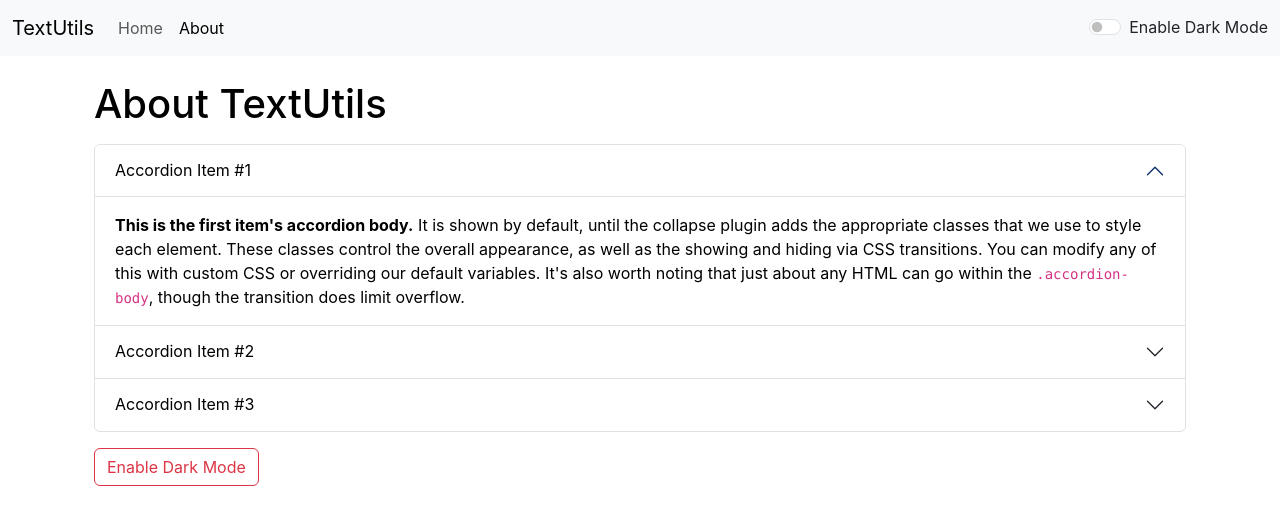
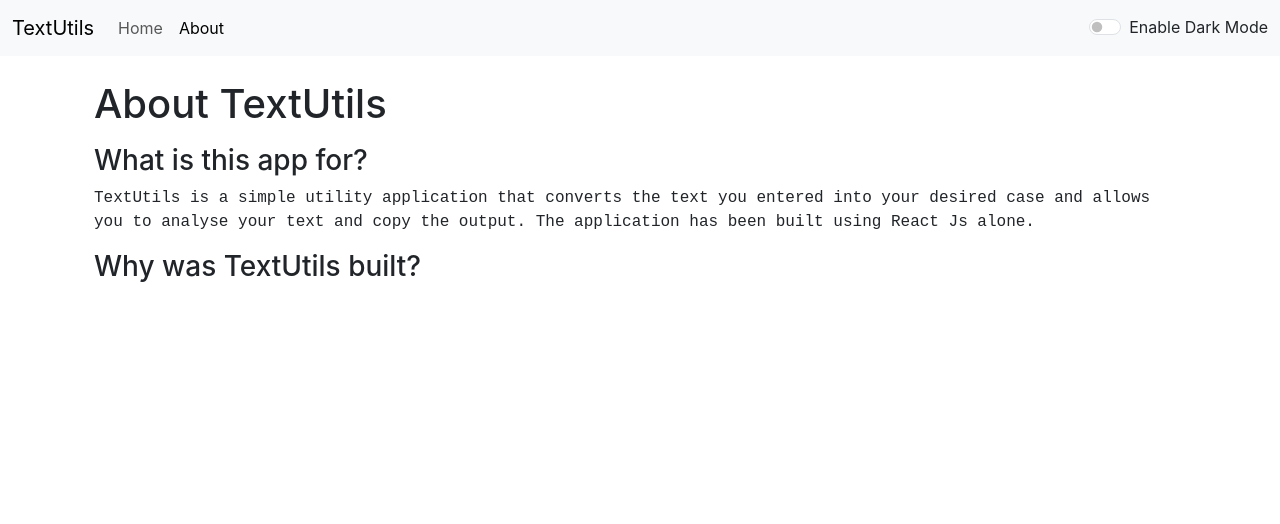
Before and after one commit to anniechakraborty/textutils, a React (Create React App) app: page /about in a window 1280 px wide. Shown: the top 524 px of the page. Built offline with nearby package versions, Linux system fonts and the light colour scheme.

Commit message:
fixed about page design and fonts on homepage

```diff
--- a/src/App.css
+++ b/src/App.css
@@ -5,3 +5,11 @@
   align-items: center;
   margin-bottom: 1em;
 }
+
+.text-summary > p, .text-summary > ul > li{
+  font-family: 'Courier New', Courier, monospace;
+}
+
+.about-textutils > p{
+  font-family: 'Courier New', Courier, monospace;
+}
--- a/src/components/About.js
+++ b/src/components/About.js
@@ -1,71 +1,13 @@
 import React, { useState } from 'react'
 
-export default function About() {
-    const [myStyle, setMyStyle] = useState({
-        color : 'black',
-        backgroundColor : 'white'
-    });
-    const [btnText, setBtnText] = useState("Enable Dark Mode");
-
-    const toggleStyles = () => {
-        if(myStyle.color === 'black') {
-            setMyStyle({
-                color : 'white',
-                backgroundColor : 'black'
-            })
-            setBtnText("Enable Light Mode");
-        }
-        else{
-            setMyStyle({
-                color : 'black',
-                backgroundColor : 'white'
-            })
-            setBtnText("Enable Dark Mode");
-        }
-    }
-
+export default function About(props) {
     return (
-        <div className='container' style={myStyle}>
+        <div className={`text-${props.mode === 'light' ? 'dark' : 'light'} container about-textutils`}>
             <h1 className='my-3'>About TextUtils</h1>
-            <div className="accordion" id="accordionExample" style={myStyle}>
-                <div className="accordion-item">
-                    <h2 className="accordion-header">
-                    <button className="accordion-button" type="button" data-bs-toggle="collapse" data-bs-target="#collapseOne" aria-expanded="true" aria-controls="collapseOne" style={myStyle}>
-                        Accordion Item #1
-                    </button>
-                    </h2>
-                    <div id="collapseOne" className="accordion-collapse collapse show" data-bs-parent="#accordionExample">
-                    <div className="accordion-body" style={myStyle}>
-                        <strong>This is the first item's accordion body.</strong> It is shown by default, until the collapse plugin adds the appropriate classes that we use to style each element. These classes control the overall appearance, as well as the showing and hiding via CSS transitions. You can modify any of this with custom CSS or overriding our default variables. It's also worth noting that just about any HTML can go within the <code>.accordion-body</code>, though the transition does limit overflow.
-                    </div>
-                    </div>
-                </div>
-                <div className="accordion-item">
-                    <h2 className="accordion-header">
-                    <button className="accordion-button collapsed" type="button" data-bs-toggle="collapse" data-bs-target="#collapseTwo" aria-expanded="false" aria-controls="collapseTwo" style={myStyle}>
-                        Accordion Item #2
-                    </button>
-                    </h2>
-                    <div id="collapseTwo" className="accordion-collapse collapse" data-bs-parent="#accordionExample">
-                    <div className="accordion-body" style={myStyle}>
-                        <strong>This is the second item's accordion body.</strong> It is hidden by default, until the collapse plugin adds the appropriate classes that we use to style each element. These classes control the overall appearance, as well as the showing and hiding via CSS transitions. You can modify any of this with custom CSS or overriding our default variables. It's also worth noting that just about any HTML can go within the <code>.accordion-body</code>, though the transition does limit overflow.
-                    </div>
-                    </div>
-                </div>
-                <div className="accordion-item">
-                    <h2 className="accordion-header">
-                    <button className="accordion-button collapsed" type="button" data-bs-toggle="collapse" data-bs-target="#collapseThree" aria-expanded="false" aria-controls="collapseThree" style={myStyle}>
-                        Accordion Item #3
-                    </button>
-                    </h2>
-                    <div id="collapseThree" className="accordion-collapse collapse" data-bs-parent="#accordionExample">
-                    <div className="accordion-body" style={myStyle}>
-                        <strong>This is the third item's accordion body.</strong> It is hidden by default, until the collapse plugin adds the appropriate classes that we use to style each element. These classes control the overall appearance, as well as the showing and hiding via CSS transitions. You can modify any of this with custom CSS or overriding our default variables. It's also worth noting that just about any HTML can go within the <code>.accordion-body</code>, though the transition does limit overflow.
-                    </div>
-                    </div>
-                </div>
-            </div>
-            <button type='button' className='btn btn-outline-danger my-3' onClick={toggleStyles}>{btnText}</button>
+            <h3>What is this app for?</h3>
+            <p>TextUtils is a simple utility application that converts the text you entered into your desired case and allows you to analyse your text and copy the output. The application has been built using React Js alone.</p>
+            <h3>Why was TextUtils built?</h3>
+            <p></p>
         </div>
     )
 }
--- a/src/components/TextForm.js
+++ b/src/components/TextForm.js
@@ -96,7 +96,7 @@
           </div>
         </div>
       </div>
-      <div className='container my-2'>
+      <div className='container my-2 text-summary'>
         {/* <h2>Text Summary</h2> */}
         <h4 className={`text-${props.mode === 'light' ? 'dark' : 'light'}`}>Text Preview</h4>
         <p className={`text-${props.mode === 'light' ? 'dark' : 'light'}`}>{text === '' ? 'Enter your text to preview it here...' : text}</p>
```
